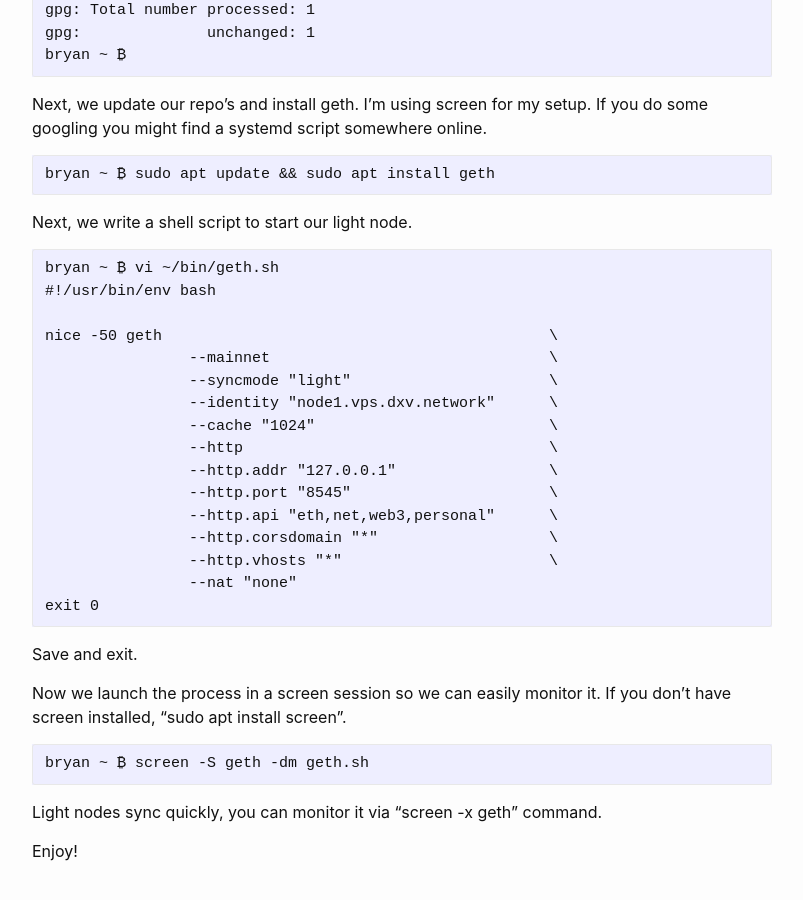
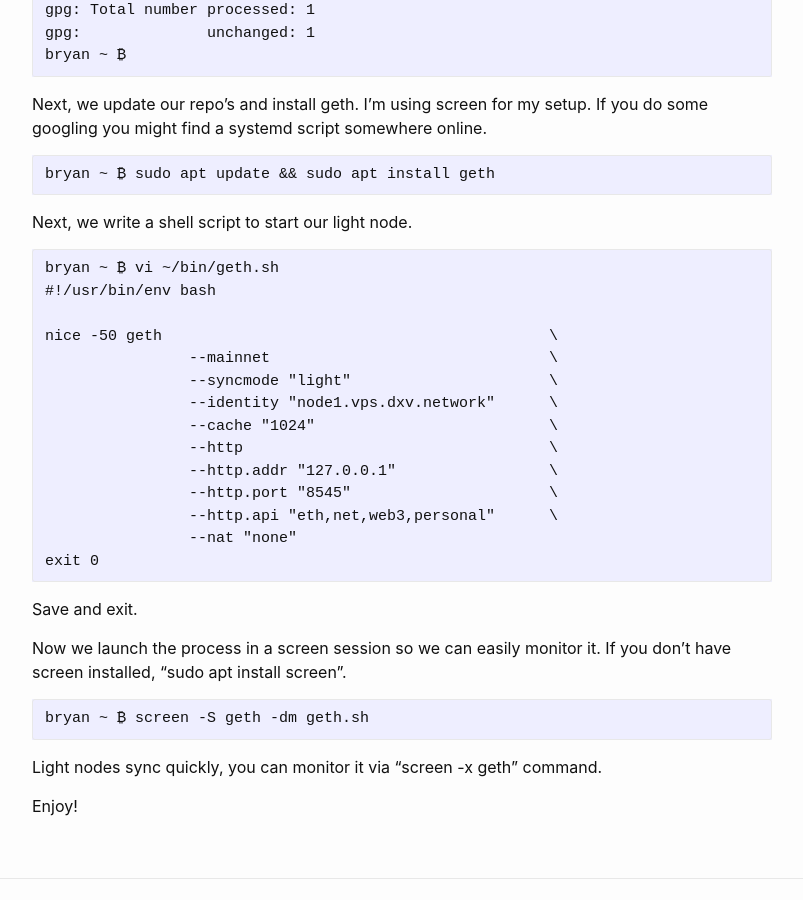
Before and after one commit to bryanhohs/hohs.us, a Jekyll site: the page built from _posts/2022-02-20-how-to-install-ethereum-on-linux.md, in a window 1280 px wide and 900 px high, scrolled down 453 px. Shown: the whole window, without its empty margins (238-1041 px from the left). Built offline with Jekyll 4.4.1, drawn with Linux system fonts in a browser that asks for light colours; a script that is not in the unit is left out.

Commit message:
update post

````diff
--- a/_posts/2022-02-20-how-to-install-ethereum-on-linux.md
+++ b/_posts/2022-02-20-how-to-install-ethereum-on-linux.md
@@ -45,8 +45,6 @@ nice -50 geth                                           \
 		--http.addr "127.0.0.1"                 \
 		--http.port "8545"                      \
 		--http.api "eth,net,web3,personal"      \
-		--http.corsdomain "*"                   \
-		--http.vhosts "*"                       \
 		--nat "none"
 exit 0
 ```
````
